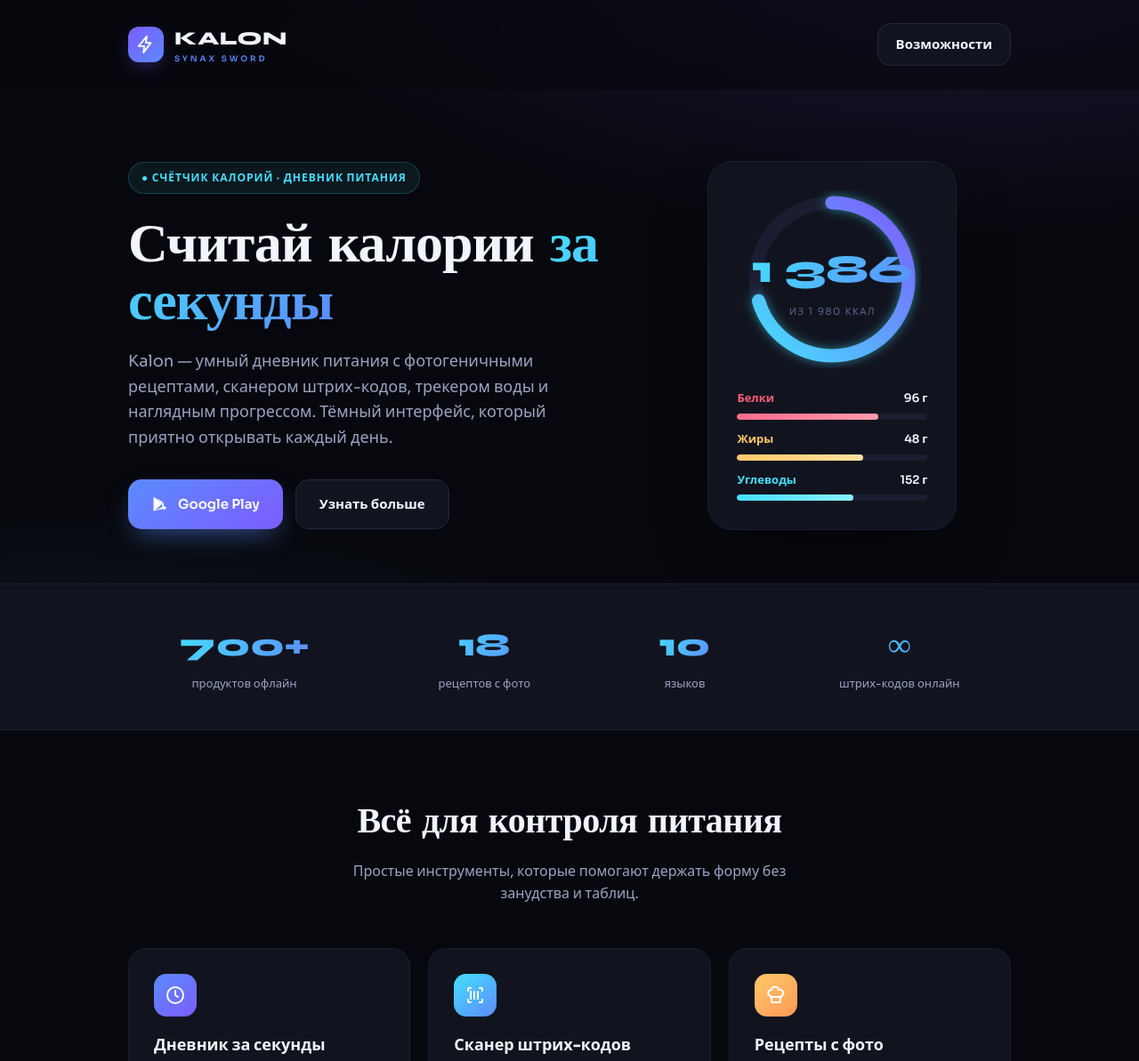
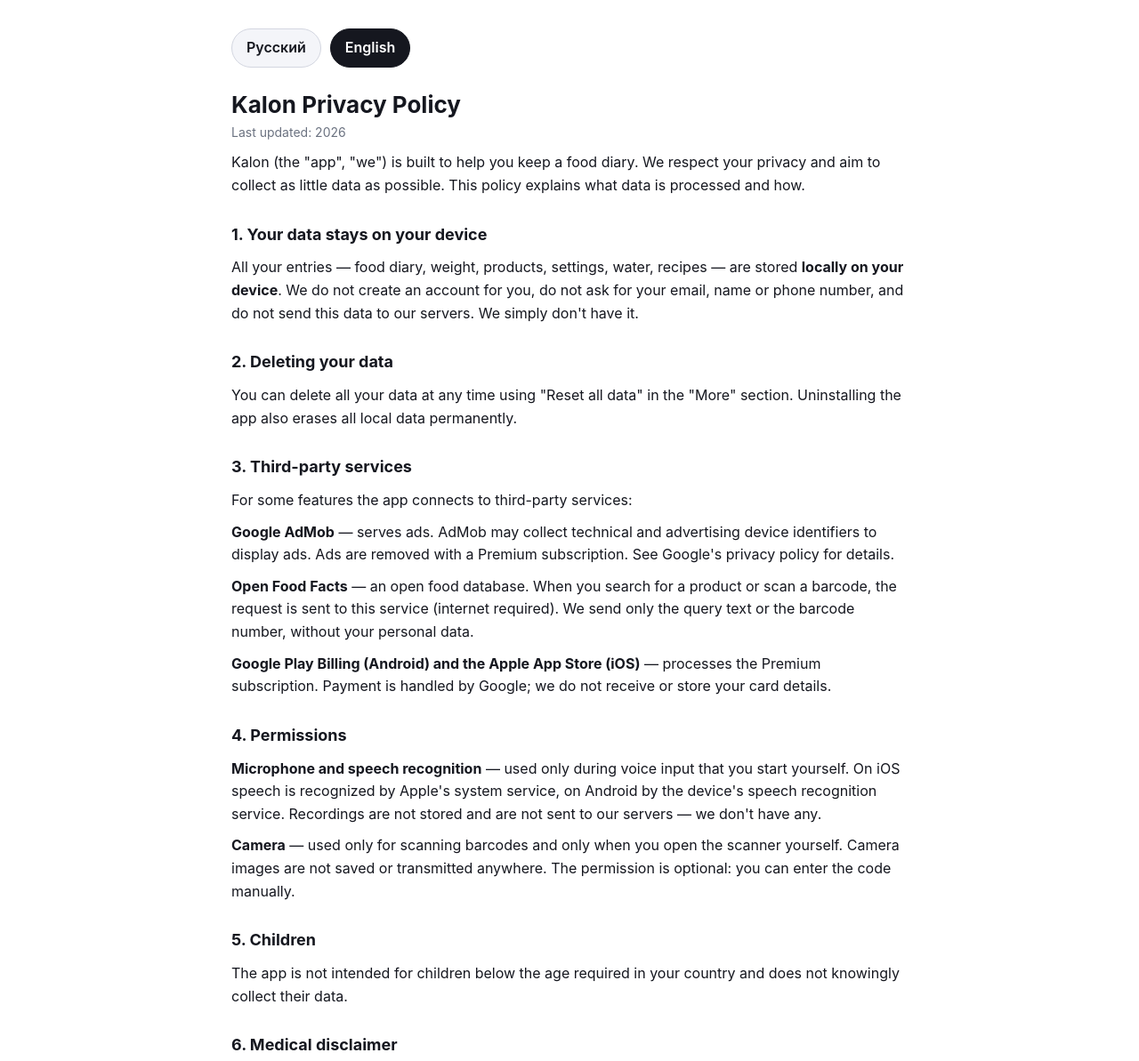
Before and after one commit to sonnzxx3-dot/sonnzxx3-dot.github.io, a plain HTML site: page index.html in a window 1280 px wide. Shown: the top 1193 px of the page at 89% size. Drawn offline with Linux system fonts and the light colour scheme.

Commit message:
Revise privacy policy and add language toggle
Updated the privacy policy and language selection for the Kalon app.

```diff
--- a/index.html
+++ b/index.html
@@ -3,205 +3,116 @@
 <head>
 <meta charset="utf-8">
 <meta name="viewport" content="width=device-width, initial-scale=1">
-<title>Kalon — счётчик калорий и дневник питания</title>
-<meta name="description" content="Kalon — умный счётчик калорий: дневник питания, сканер штрих-кодов, рецепты с фото, вода, прогресс и достижения. Тёмный интерфейс, 10 языков.">
-<meta property="og:title" content="Kalon — счётчик калорий">
-<meta property="og:description" content="Считай калории за секунды. Сканер штрих-кодов, рецепты, прогресс веса.">
-<meta property="og:type" content="website">
-<link rel="preconnect" href="https://fonts.googleapis.com">
-<link rel="preconnect" href="https://fonts.gstatic.com" crossorigin>
-<link href="https://fonts.googleapis.com/css2?family=Sora:wght@400;500;600;700&family=Syne:wght@700;800&display=swap" rel="stylesheet">
+<title>Kalon — политика конфиденциальности / Privacy Policy</title>
 <style>
-:root{
-  --bg:#07080d; --bg-2:#0c0e17; --panel:#11141f; --line:#222840; --line-soft:#1a1e30;
-  --ink:#f2f4ff; --ink-soft:#9aa3c4; --ink-faint:#5b6589;
-  --blade:#5b8bff; --edge:#46e0ff; --violet:#7c5cff; --gold:#ffc869; --hot:#ff5d73;
-}
-*{margin:0;padding:0;box-sizing:border-box}
-html{scroll-behavior:smooth}
-body{
-  font-family:'Sora',system-ui,sans-serif; color:var(--ink); background:var(--bg);
-  -webkit-font-smoothing:antialiased; overflow-x:hidden; line-height:1.6;
-}
-body::before{
-  content:''; position:fixed; inset:0; z-index:-1; pointer-events:none;
-  background:
-    radial-gradient(120% 80% at 85% -10%, rgba(124,92,255,.18), transparent 55%),
-    radial-gradient(110% 70% at 5% 105%, rgba(70,224,255,.10), transparent 50%),
-    var(--bg);
-}
-.wrap{max-width:1040px; margin:0 auto; padding:0 24px}
-a{color:inherit; text-decoration:none}
-
-/* header */
-header{padding:26px 0; position:sticky; top:0; z-index:50; backdrop-filter:blur(14px); background:rgba(7,8,13,.6); border-bottom:1px solid transparent; transition:border-color .3s}
-header.scrolled{border-bottom-color:var(--line-soft)}
-.nav{display:flex; align-items:center; justify-content:space-between}
-.brand{display:flex; align-items:center; gap:12px}
-.logo{width:40px; height:40px; border-radius:12px; background:linear-gradient(140deg,var(--violet),var(--blade)); display:grid; place-items:center; box-shadow:0 8px 24px -8px rgba(124,92,255,.6)}
-.logo svg{width:22px; height:22px}
-.brand b{font-family:'Syne'; font-weight:800; font-size:21px; letter-spacing:.5px}
-.brand span{display:block; font-size:9px; letter-spacing:3px; color:var(--blade); font-weight:600; margin-top:-2px}
-
-/* hero */
-.hero{padding:80px 0 60px; display:grid; grid-template-columns:1.15fr .85fr; gap:48px; align-items:center}
-.eyebrow{display:inline-flex; align-items:center; gap:8px; font-size:12px; font-weight:600; letter-spacing:1px; text-transform:uppercase; color:var(--edge); background:rgba(70,224,255,.08); border:1px solid rgba(70,224,255,.2); padding:7px 14px; border-radius:20px; margin-bottom:24px}
-.hero h1{font-family:'Syne'; font-weight:800; font-size:clamp(38px,6vw,62px); line-height:1.05; letter-spacing:-1px; margin-bottom:20px}
-.hero h1 em{font-style:normal; background:linear-gradient(120deg,var(--edge),var(--blade)); -webkit-background-clip:text; background-clip:text; -webkit-text-fill-color:transparent}
-.hero p{font-size:18px; color:var(--ink-soft); max-width:480px; margin-bottom:32px}
-.cta-row{display:flex; gap:14px; flex-wrap:wrap}
-.btn{display:inline-flex; align-items:center; gap:10px; padding:15px 26px; border-radius:15px; font-weight:600; font-size:15px; font-family:inherit; cursor:pointer; transition:transform .15s, box-shadow .15s}
-.btn-primary{background:linear-gradient(140deg,var(--blade),var(--violet)); color:#fff; box-shadow:0 12px 30px -10px rgba(91,139,255,.6)}
-.btn-primary:hover{transform:translateY(-2px); box-shadow:0 16px 38px -10px rgba(91,139,255,.7)}
-.btn-ghost{background:var(--panel); border:1px solid var(--line); color:var(--ink)}
-.btn-ghost:hover{border-color:var(--blade)}
-
-/* hero visual: светящееся кольцо — подпись бренда */
-.hero-visual{display:grid; place-items:center; position:relative}
-.ring-card{width:280px; background:var(--panel); border:1px solid var(--line-soft); border-radius:28px; padding:32px; box-shadow:0 30px 80px -30px rgba(0,0,0,.8)}
-.ring{position:relative; width:200px; height:200px; margin:0 auto}
-.ring svg{transform:rotate(-90deg)}
-.ring .rc{position:absolute; inset:0; display:grid; place-content:center; text-align:center}
-.ring .rc .num{font-family:'Syne'; font-weight:800; font-size:44px; background:linear-gradient(120deg,var(--edge),var(--blade)); -webkit-background-clip:text; background-clip:text; -webkit-text-fill-color:transparent}
-.ring .rc .lbl{font-size:11px; color:var(--ink-faint); letter-spacing:1.5px; text-transform:uppercase; margin-top:4px}
-.macro{margin-top:24px; display:flex; flex-direction:column; gap:12px}
-.macro-row .mh{display:flex; justify-content:space-between; font-size:13px; font-weight:600; margin-bottom:6px}
-.macro-row .bar{height:7px; background:var(--line-soft); border-radius:5px; overflow:hidden}
-.macro-row .fill{height:7px; border-radius:5px}
-
-/* features */
-.section{padding:70px 0}
-.section h2{font-family:'Syne'; font-weight:800; font-size:clamp(28px,4vw,40px); letter-spacing:-.5px; text-align:center; margin-bottom:12px}
-.section .lead{text-align:center; color:var(--ink-soft); max-width:520px; margin:0 auto 48px; font-size:16px}
-.grid{display:grid; grid-template-columns:repeat(3,1fr); gap:20px}
-.card{background:var(--panel); border:1px solid var(--line-soft); border-radius:20px; padding:28px; transition:transform .2s, border-color .2s}
-.card:hover{transform:translateY(-4px); border-color:var(--line)}
-.card .ico{width:48px; height:48px; border-radius:14px; display:grid; place-items:center; margin-bottom:18px}
-.card .ico svg{width:24px; height:24px; color:#fff}
-.card h3{font-size:18px; font-weight:700; margin-bottom:8px}
-.card p{font-size:14px; color:var(--ink-soft)}
-.i-blue{background:linear-gradient(140deg,var(--blade),var(--violet))}
-.i-cyan{background:linear-gradient(140deg,var(--edge),var(--blade))}
-.i-gold{background:linear-gradient(140deg,var(--gold),#ff9a56)}
-.i-pink{background:linear-gradient(140deg,var(--hot),#ff9a56)}
-.i-green{background:linear-gradient(140deg,#5be0a0,var(--edge))}
-.i-violet{background:linear-gradient(140deg,var(--violet),var(--hot))}
-
-/* strip */
-.strip{background:var(--panel); border-top:1px solid var(--line-soft); border-bottom:1px solid var(--line-soft); padding:40px 0}
-.strip .wrap{display:flex; justify-content:space-around; flex-wrap:wrap; gap:30px; text-align:center}
-.stat .n{font-family:'Syne'; font-weight:800; font-size:36px; background:linear-gradient(120deg,var(--edge),var(--blade)); -webkit-background-clip:text; background-clip:text; -webkit-text-fill-color:transparent}
-.stat .l{font-size:13px; color:var(--ink-soft); margin-top:4px}
-
-/* footer */
-footer{padding:56px 0 40px; border-top:1px solid var(--line-soft); margin-top:40px}
-.foot{display:flex; justify-content:space-between; align-items:center; flex-wrap:wrap; gap:20px}
-.foot .links{display:flex; gap:24px; flex-wrap:wrap; font-size:14px; color:var(--ink-soft)}
-.foot .links a:hover{color:var(--edge)}
-.foot .cp{font-size:13px; color:var(--ink-faint)}
-.dev{margin-top:24px; font-size:13px; color:var(--ink-faint); text-align:center; line-height:1.8}
-.dev a{color:var(--blade)}
-
-@media(max-width:820px){
-  .hero{grid-template-columns:1fr; gap:40px; padding:50px 0 40px}
-  .hero-visual{order:-1}
-  .grid{grid-template-columns:1fr}
-}
+  :root{color-scheme:light dark}
+  body{margin:0;padding:32px 18px 72px;font:16px/1.6 -apple-system,BlinkMacSystemFont,
+    "Segoe UI",Roboto,Helvetica,Arial,sans-serif;color:#15171f;background:#fff;
+    max-width:760px;margin-inline:auto}
+  h3{font-size:26px;line-height:1.25;margin:0 0 4px}
+  h4{font-size:18px;margin:28px 0 6px}
+  p{margin:10px 0}
+  .pp-upd{color:#6b7280;font-size:14px;margin-top:0}
+  .pp-foot{margin-top:28px;color:#6b7280;font-size:14px}
+  .sw{display:flex;gap:10px;margin:0 0 26px}
+  .sw button{font:inherit;font-weight:600;padding:8px 16px;border-radius:999px;cursor:pointer;
+    border:1px solid #d3d6e0;background:#f4f5f9;color:#15171f}
+  .sw button[aria-selected="true"]{background:#15171f;color:#fff;border-color:#15171f}
+  section[hidden]{display:none}
+  @media (prefers-color-scheme:dark){
+    body{background:#0b0c11;color:#e9ebf5}
+    .pp-upd,.pp-foot{color:#9aa0b5}
+    .sw button{background:#171926;border-color:#2a2e42;color:#e9ebf5}
+    .sw button[aria-selected="true"]{background:#e9ebf5;color:#0b0c11;border-color:#e9ebf5}
+  }
 </style>
 </head>
 <body>
+<div class="sw">
+  <button id="bru" aria-selected="true">Русский</button>
+  <button id="ben" aria-selected="false">English</button>
+</div>
+<section id="ru"><h3>Политика конфиденциальности Kalon</h3>
+<p class="pp-upd">Последнее обновление: 2026</p>
 
-<header id="hdr">
-  <div class="wrap nav">
-    <div class="brand">
-      <div class="logo"><svg viewBox="0 0 24 24" fill="none" stroke="#fff" stroke-width="2" stroke-linecap="round" stroke-linejoin="round"><path d="M13 2 3 14h7l-1 8 9-12h-6l1-8Z"/></svg></div>
-      <div><b>KALON</b><span>SYNAX SWORD</span></div>
-    </div>
-    <a href="#features" class="btn btn-ghost" style="padding:11px 20px">Возможности</a>
-  </div>
-</header>
+<p>Приложение Kalon («приложение», «мы») создано, чтобы помогать вести дневник питания. Мы уважаем вашу конфиденциальность и стремимся собирать как можно меньше данных. Эта политика объясняет, какие данные обрабатываются и как.</p>
 
-<div class="wrap">
-  <section class="hero">
-    <div>
-      <span class="eyebrow">● Счётчик калорий · дневник питания</span>
-      <h1>Считай калории <em>за секунды</em></h1>
-      <p>Kalon — умный дневник питания с фотогеничными рецептами, сканером штрих-кодов, трекером воды и наглядным прогрессом. Тёмный интерфейс, который приятно открывать каждый день.</p>
-      <div class="cta-row">
-        <a href="https://play.google.com/store" class="btn btn-primary">
-          <svg viewBox="0 0 24 24" width="20" height="20" fill="#fff"><path d="M3 20.5v-17c0-.6.4-1 .9-1.1L14 12 3.9 21.6c-.5-.1-.9-.5-.9-1.1Zm13.8-6.3 2.9 1.7c.8.5.8 1.7 0 2.2l-2.9 1.7L14.2 12l2.6-2.2Zm-1.3-1.1L5.6 3.4 15.5 9l-1 3.1Zm0 1.8 1 3.1L5.6 20.6l9.9-5.7Z"/></svg>
-          Google Play
-        </a>
-        <a href="#features" class="btn btn-ghost">Узнать больше</a>
-      </div>
-    </div>
-    <div class="hero-visual">
-      <div class="ring-card">
-        <div class="ring">
-          <svg width="200" height="200" viewBox="0 0 200 200">
-            <defs><linearGradient id="rg" x1="0" y1="0" x2="1" y2="1"><stop offset="0" stop-color="#46e0ff"/><stop offset="1" stop-color="#7c5cff"/></linearGradient></defs>
-            <circle cx="100" cy="100" r="86" fill="none" stroke="#1a1e30" stroke-width="15"/>
-            <circle cx="100" cy="100" r="86" fill="none" stroke="url(#rg)" stroke-width="15" stroke-linecap="round" stroke-dasharray="380 540" style="filter:drop-shadow(0 0 6px rgba(70,224,255,.5))"/>
-          </svg>
-          <div class="rc"><div class="num">1 386</div><div class="lbl">из 1 980 ккал</div></div>
-        </div>
-        <div class="macro">
-          <div class="macro-row"><div class="mh"><span style="color:var(--hot)">Белки</span><span>96 г</span></div><div class="bar"><div class="fill" style="width:74%;background:linear-gradient(90deg,#ff6b8a,#ff9aae)"></div></div></div>
-          <div class="macro-row"><div class="mh"><span style="color:var(--gold)">Жиры</span><span>48 г</span></div><div class="bar"><div class="fill" style="width:66%;background:linear-gradient(90deg,#ffc869,#ffe0a0)"></div></div></div>
-          <div class="macro-row"><div class="mh"><span style="color:var(--edge)">Углеводы</span><span>152 г</span></div><div class="bar"><div class="fill" style="width:61%;background:linear-gradient(90deg,#46e0ff,#8af0ff)"></div></div></div>
-        </div>
-      </div>
-    </div>
-  </section>
-</div>
+<h4>1. Данные хранятся на вашем устройстве</h4>
+<p>Все ваши записи — дневник питания, вес, продукты, настройки, вода, рецепты — сохраняются <b>локально на вашем устройстве</b>. Мы не создаём для вас аккаунт, не запрашиваем email, имя или телефон и не передаём эти данные на наши серверы. У нас их попросту нет.</p>
 
-<div class="strip">
-  <div class="wrap">
-    <div class="stat"><div class="n">700+</div><div class="l">продуктов офлайн</div></div>
-    <div class="stat"><div class="n">18</div><div class="l">рецептов с фото</div></div>
-    <div class="stat"><div class="n">10</div><div class="l">языков</div></div>
-    <div class="stat"><div class="n">∞</div><div class="l">штрих-кодов онлайн</div></div>
-  </div>
-</div>
+<h4>2. Удаление данных</h4>
+<p>Вы в любой момент можете удалить все свои данные кнопкой «Сбросить все данные» в разделе «Ещё». Удаление приложения также стирает все локальные данные безвозвратно.</p>
 
-<div class="wrap">
-  <section class="section" id="features">
-    <h2>Всё для контроля питания</h2>
-    <p class="lead">Простые инструменты, которые помогают держать форму без занудства и таблиц.</p>
-    <div class="grid">
-      <div class="card"><div class="ico i-blue"><svg viewBox="0 0 24 24" fill="none" stroke="#fff" stroke-width="2" stroke-linecap="round" stroke-linejoin="round"><circle cx="12" cy="12" r="9"/><path d="M12 7v5l3 2"/></svg></div><h3>Дневник за секунды</h3><p>Кольцо калорий, БЖУ и приёмы пищи. Недавние и избранные продукты добавляются в один тап.</p></div>
-      <div class="card"><div class="ico i-cyan"><svg viewBox="0 0 24 24" fill="none" stroke="#fff" stroke-width="2" stroke-linecap="round" stroke-linejoin="round"><path d="M4 7V5a1 1 0 0 1 1-1h2M17 4h2a1 1 0 0 1 1 1v2M20 17v2a1 1 0 0 1-1 1h-2M7 20H5a1 1 0 0 1-1-1v-2M7 8v8M11 8v8M15 8v8"/></svg></div><h3>Сканер штрих-кодов</h3><p>Наведи камеру на упаковку — продукт находится в мировой базе Open Food Facts автоматически.</p></div>
-      <div class="card"><div class="ico i-gold"><svg viewBox="0 0 24 24" fill="none" stroke="#fff" stroke-width="2" stroke-linecap="round" stroke-linejoin="round"><path d="M6 13a3.5 3.5 0 0 1 .8-6.9 4.2 4.2 0 0 1 8.3 0A3.5 3.5 0 0 1 18 13v1H6v-1Z"/><path d="M7 14v5a1 1 0 0 0 1 1h8a1 1 0 0 0 1-1v-5"/></svg></div><h3>Рецепты с фото</h3><p>18 готовых блюд с честным КБЖУ и живыми фотографиями. Создавай свои — калории считаются сами.</p></div>
-      <div class="card"><div class="ico i-green"><svg viewBox="0 0 24 24" fill="none" stroke="#fff" stroke-width="2" stroke-linecap="round" stroke-linejoin="round"><path d="M12 3c3.5 4.5 6 7.5 6 11a6 6 0 0 1-12 0c0-3.5 2.5-6.5 6-11Z"/></svg></div><h3>Трекер воды</h3><p>Восемь стаканов в день с приятной анимацией наполнения. Норма всегда под рукой.</p></div>
-      <div class="card"><div class="ico i-pink"><svg viewBox="0 0 24 24" fill="none" stroke="#fff" stroke-width="2" stroke-linecap="round" stroke-linejoin="round"><path d="M3 17 9 11l4 4 8-8"/><path d="M21 12V7h-5"/></svg></div><h3>Прогресс и вес</h3><p>Графики калорий, БЖУ и веса. Прогноз даты достижения цели по твоей динамике.</p></div>
-      <div class="card"><div class="ico i-violet"><svg viewBox="0 0 24 24" fill="none" stroke="#fff" stroke-width="2" stroke-linecap="round" stroke-linejoin="round"><path d="M8 21h8M12 17v4M7 4h10v5a5 5 0 0 1-10 0V4Z"/><path d="M7 6H4a3 3 0 0 0 3 5M17 6h3a3 3 0 0 1-3 5"/></svg></div><h3>Достижения и стрик</h3><p>Серия дней подряд и бейджи за привычки — рутина превращается в игру, к которой хочется возвращаться.</p></div>
-    </div>
-  </section>
-</div>
+<h4>3. Сторонние сервисы</h4>
+<p>Для части функций приложение обращается к сторонним сервисам:</p>
+<p><b>Google AdMob</b> — показ рекламы. AdMob может собирать технические и рекламные идентификаторы устройства для показа объявлений. Реклама отключается при оформлении подписки Premium. Подробнее — в политике конфиденциальности Google.</p>
+<p><b>Open Food Facts</b> — открытая база продуктов. При поиске продукта или сканировании штрих-кода запрос отправляется к этому сервису (нужен интернет). Мы передаём только текст запроса или номер штрих-кода, без ваших личных данных.</p>
+<p><b>Google Play Billing (Android) и Apple App Store (iOS)</b> — обработка подписки Premium. Оплата проходит через магазин приложений; мы не получаем и не храним данные вашей банковской карты.</p>
 
-<footer>
-  <div class="wrap">
-    <div class="foot">
-      <div class="brand">
-        <div class="logo"><svg viewBox="0 0 24 24" fill="none" stroke="#fff" stroke-width="2" stroke-linecap="round" stroke-linejoin="round"><path d="M13 2 3 14h7l-1 8 9-12h-6l1-8Z"/></svg></div>
-        <div><b>KALON</b><span>SYNAX SWORD</span></div>
-      </div>
-      <div class="links">
-        <a href="#features">Возможности</a>
-        <a href="privacy.html">Конфиденциальность</a>
-        <a href="mailto:support@example.com">Поддержка</a>
-      </div>
-    </div>
-    <div class="dev">
-      Разработчик: Synax Sword · Приложение Kalon для Android<br>
-      © 2026 Synax Sword. Данные о продуктах предоставлены Open Food Facts.
-    </div>
-  </div>
-</footer>
+<h4>4. Разрешения</h4>
+<p><b>Микрофон и распознавание речи</b> — используются только во время голосового ввода, который вы запускаете сами. На iOS речь распознаёт система Apple, на Android — сервис распознавания речи устройства. Записи не сохраняются и на наши серверы не передаются — их у нас нет.</p>
+<p><b>Камера</b> — используется только для сканирования штрих-кодов и только когда вы сами открываете сканер. Изображения с камеры не сохраняются и никуда не передаются. Разрешение необязательно: код можно ввести вручную.</p>
 
+<h4>5. Дети</h4>
+<p>Приложение не предназначено для детей младше требуемого в вашей стране возраста и не собирает намеренно их данные.</p>
+
+<h4>6. Медицинская оговорка</h4>
+<p>Kalon предоставляет справочные подсчёты калорий и не является медицинской рекомендацией. Приложение не заменяет консультацию врача или диетолога. Перед изменением рациона проконсультируйтесь со специалистом.</p>
+
+<h4>7. Изменения политики</h4>
+<p>Мы можем обновлять эту политику. Актуальная версия всегда доступна в приложении и по адресу, указанному на странице приложения в Google Play и App Store.</p>
+
+<h4>8. Контакты</h4>
+<p>По вопросам о конфиденциальности: <b>synaxswordgroup@gmail.com</b></p>
+
+<p class="pp-foot">Продолжая пользоваться приложением, вы соглашаетесь с этой политикой.</p></section>
+<section id="en" hidden><h3>Kalon Privacy Policy</h3>
+<p class="pp-upd">Last updated: 2026</p>
+
+<p>Kalon (the "app", "we") is built to help you keep a food diary. We respect your privacy and aim to collect as little data as possible. This policy explains what data is processed and how.</p>
+
+<h4>1. Your data stays on your device</h4>
+<p>All your entries — food diary, weight, products, settings, water, recipes — are stored <b>locally on your device</b>. We do not create an account for you, do not ask for your email, name or phone number, and do not send this data to our servers. We simply don't have it.</p>
+
+<h4>2. Deleting your data</h4>
+<p>You can delete all your data at any time using "Reset all data" in the "More" section. Uninstalling the app also erases all local data permanently.</p>
+
+<h4>3. Third-party services</h4>
+<p>For some features the app connects to third-party services:</p>
+<p><b>Google AdMob</b> — serves ads. AdMob may collect technical and advertising device identifiers to display ads. Ads are removed with a Premium subscription. See Google's privacy policy for details.</p>
+<p><b>Open Food Facts</b> — an open food database. When you search for a product or scan a barcode, the request is sent to this service (internet required). We send only the query text or the barcode number, without your personal data.</p>
+<p><b>Google Play Billing (Android) and the Apple App Store (iOS)</b> — processes the Premium subscription. Payment is handled by Google; we do not receive or store your card details.</p>
+
+<h4>4. Permissions</h4>
+<p><b>Microphone and speech recognition</b> — used only during voice input that you start yourself. On iOS speech is recognized by Apple's system service, on Android by the device's speech recognition service. Recordings are not stored and are not sent to our servers — we don't have any.</p>
+<p><b>Camera</b> — used only for scanning barcodes and only when you open the scanner yourself. Camera images are not saved or transmitted anywhere. The permission is optional: you can enter the code manually.</p>
+
+<h4>5. Children</h4>
+<p>The app is not intended for children below the age required in your country and does not knowingly collect their data.</p>
+
+<h4>6. Medical disclaimer</h4>
+<p>Kalon provides reference calorie estimates and is not medical advice. It does not replace consultation with a doctor or dietitian. Consult a professional before changing your diet.</p>
+
+<h4>7. Changes to this policy</h4>
+<p>We may update this policy. The current version is always available in the app and at the address listed on the app's Google Play page.</p>
+
+<h4>8. Contact</h4>
+<p>For privacy questions: <b>synaxswordgroup@gmail.com</b></p>
+
+<p class="pp-foot">By continuing to use the app, you agree to this policy.</p></section>
 <script>
-// подсветка шапки при скролле
-addEventListener('scroll',()=>{document.getElementById('hdr').classList.toggle('scrolled',scrollY>10)});
+  var ru=document.getElementById('ru'), en=document.getElementById('en');
+  var bru=document.getElementById('bru'), ben=document.getElementById('ben');
+  function pick(lang){
+    var isRu = lang==='ru';
+    ru.hidden=!isRu; en.hidden=isRu;
+    bru.setAttribute('aria-selected', isRu?'true':'false');
+    ben.setAttribute('aria-selected', isRu?'false':'true');
+    document.documentElement.lang=lang;
+  }
+  bru.onclick=function(){pick('ru')};
+  ben.onclick=function(){pick('en')};
+  if(!/^ru/i.test(navigator.language||'')) pick('en');
 </script>
 </body>
 </html>
```
